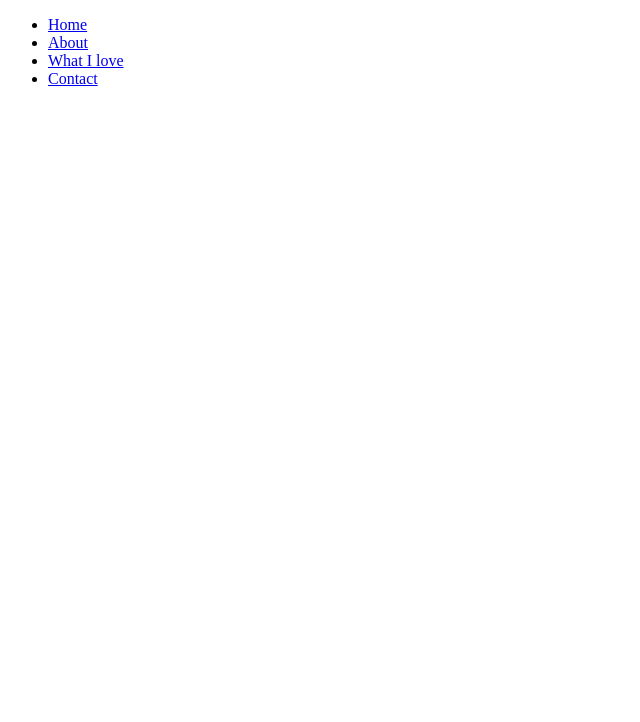
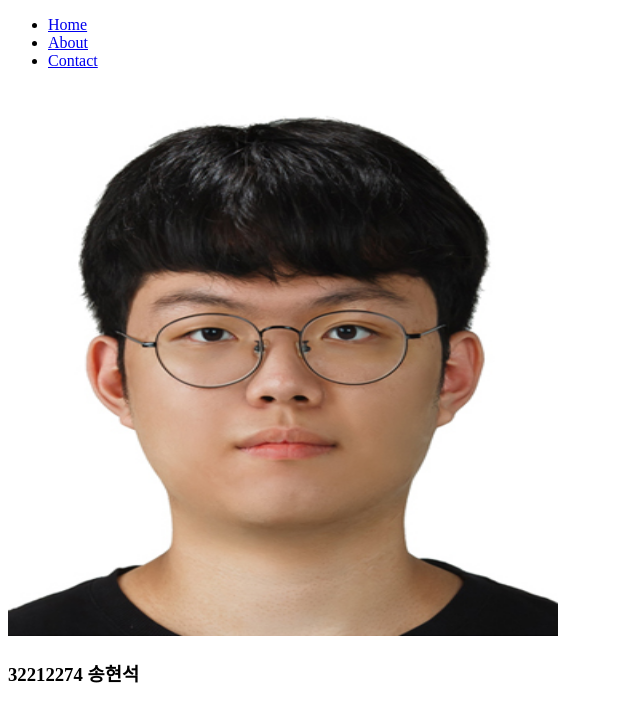
Before and after one commit to Hyunsuk305/Mid-Term-Project, a plain HTML site: page mid-term.html in a window 1280 px wide. Shown: the whole page, without its empty margins (0-640 px from the left). Drawn offline with Linux system fonts and the light colour scheme.

Commit message:
second commit

```diff
--- a/mid-term.html
+++ b/mid-term.html
@@ -15,11 +15,15 @@
                 <ul>
                     <li><a href = "index.html" <b>Home</b></a></li>
                     <li><a href = "about.html" <b>About</b></a></li>
-                    <li><a href = "favorites.html" <b>What I love</b></a></li>
                     <li><a href = "contact.html" <b>Contact</b></a></li>
                 </ul>
             </nav>
         </header>
+        <div class="list">
+            <div class="one">
+              <span class="profile"><img src="./32212274_송현석.jpg" width="550px;" height="550px" alt=""/></span>
+              <h3><strong>32212274 송현석</strong> <br></h3>
+            </div>
       </div>
 
 </body>
```
